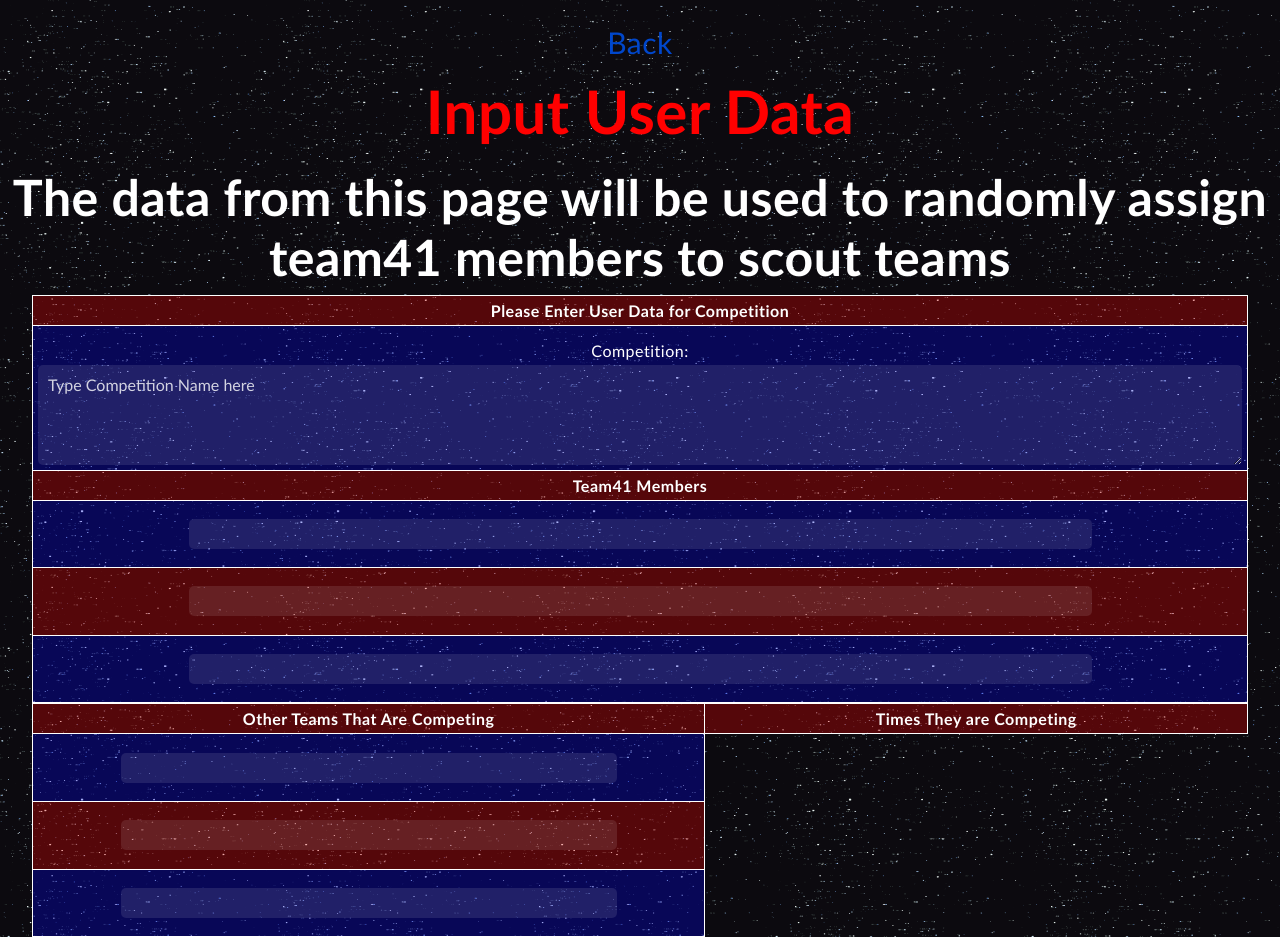
After one commit to Team41Robotics/Scoutron-2019, a PHP site: page /user_list.html in a window 1280 px wide. The commit adds this page. Run offline with PHP 8.4, Linux system fonts and the light colour scheme.

```diff
--- a/form.js
+++ b/form.js
@@ -10,19 +10,19 @@ function formSubmit(event, form, formData){
 	var fileName = window.location.pathname.split("/").pop().split(".");
 	fileName.pop();
 	var filename = fileName.join(".");
-	event.preventDefault();
-	//if(!localStorage.storedRequests) localStorage.storedRequests = "{}";
-	//var storedRequests = JSON.parse(localStorage.storedRequests);
-	var form = this || form;
+	if (event.preventDefault) {event.preventDefault();}
+	if(!localStorage.storedRequests) localStorage.storedRequests = "{}";
+	var storedRequests = JSON.parse(localStorage.storedRequests);
+	//var form = this || form;
 	var formData = new FormData(form);
 	var request = new XMLHttpRequest();
 	request.onerror = function(){
-		formCallback(storedRequests[filename][document.querySelector("input[name=Team_Number]").value]);
+		//formCallback(storedRequests[filename][document.querySelector("input[name=Team_Number]").value]);
 	};
 	request.onreadystatechange = function(){
 		if (this.readyState == 4){
 			//storedRequests[filename][document.querySelector("input[name=Team_Number]").value] = request.responseText;
-			//localStorage.storedRequests = JSON.stringify(storedRequests);
+			localStorage.storedRequests = JSON.stringify(storedRequests);
 			formCallback(JSON.parse(request.responseText));
 		}
 	};
--- /dev/null
+++ b/user_list.html
@@ -0,0 +1,64 @@
+<html>
+
+<head>
+    <link href="https://fonts.googleapis.com/css?family=VT323" rel="stylesheet" />
+    <link href="./style.css" rel="stylesheet" />
+    <link href="./alternateTableColors.css" rel="stylesheet" />
+    <script type="text/javascript" src="./form.js"></script>
+    <title>Scoutron Ranking</title>
+    <style>
+        .a{
+            display: inline-block;
+        }
+        .b{
+            display: inline-block;
+        }
+    </style>
+    <script type="text/javascript" src="./ranking.js"></script>
+</head>
+
+<body>
+   <a href="./index.html" class="back">Back</a>
+   <h1>Input User Data</h1>
+   <h2>The data from this page will be used to randomly assign team41 members to scout teams</h2>
+    <table>
+        <tbody id="ranks">
+            <tr>
+                <th colspan = "3">
+                    Please Enter User Data for Competition
+                </th>
+            </tr>
+		<tr class="Competition_Name">
+		<td colspan="3">
+		<label for="Competition">Competition: </label>
+		<textarea cols="1" rows="1" class="Competition_Name" placeholder="Type Competition Name here" name="Competition_Name"></textarea>
+		</td>
+	    </tr>
+	    <tr>
+		<th>
+                    Team41 Members
+                </th>
+	    </tr>
+	    <tr>
+		<td><input name="User"></td>
+            </tr>
+	    <tr>
+		<td><input name="User"></td>
+            </tr>
+	    <tr>
+		<td><input name="User"></td>
+            </tr>
+        </tbody>
+    </table>
+    <table>
+	<tbody>
+		<tr><th>Other Teams That Are Competing</th><th>Times They are Competing</th></tr>
+		<tr class="Team_Name"><td><input name="Team"></td></td></tr>
+		<tr class="Team_Name"><td><input name="Team"></td></td></tr>
+		<tr class="Team_Name"><td><input name="Team"></td></td></tr>
+
+	</tbody>
+    </table>
+</body>
+
+</html>
```
Also changed, not shown: form/login.php (+7 -5 lines).
